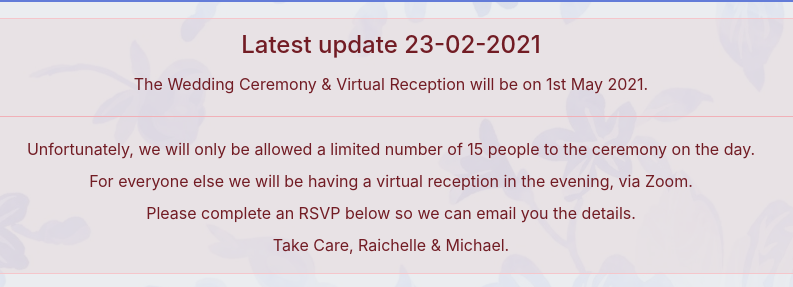
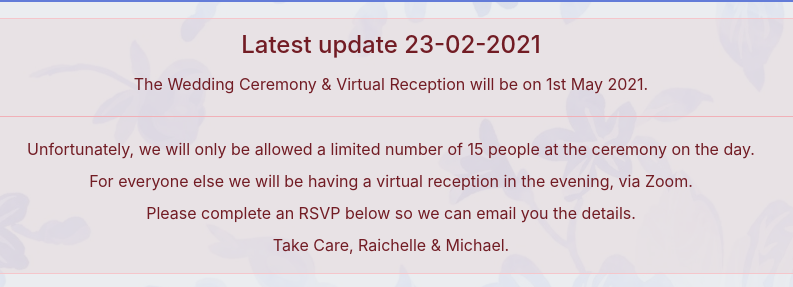
Before and after one commit to blueghostuk/wedding, a website: page index.html in a window 1280 px wide. Shown: the part 62-349 px from the top of the page, 249-1042 px from the left. Drawn offline with nearby package versions, Linux system fonts and the light colour scheme.

Commit message:
Update index.html

```diff
--- a/index.html
+++ b/index.html
@@ -62,7 +62,7 @@
                 </p>
                 <hr>
                 <p class="mb-0">
-                    Unfortunately, we will only be allowed a limited number of 15 people to the ceremony
+                    Unfortunately, we will only be allowed a limited number of 15 people at the ceremony
                     on the day.
                     <br>
                     For everyone else we will be having a virtual reception in the evening, via Zoom.
```
